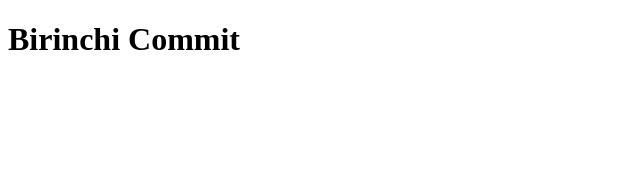
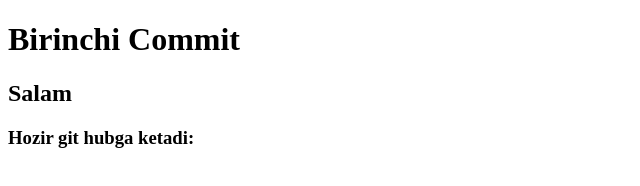
Before and after one commit to yokubovsardor/test-js-01, a plain HTML site: page index.html in a window 1280 px wide. Shown: the whole page, without its empty margins (0-640 px from the left). Drawn offline with Linux system fonts and the light colour scheme.

Commit message:
Third commit

```diff
--- a/index.html
+++ b/index.html
@@ -8,5 +8,7 @@
 </head>
 <body>
     <h1>Birinchi Commit</h1>
+    <h2>Salam</h2>
+    <h3>Hozir git hubga ketadi:</h3>
 </body>
 </html>
--- a/style.css
+++ b/style.css
@@ -0,0 +1,3 @@
+*{
+    margin: 0%;
+}
```
